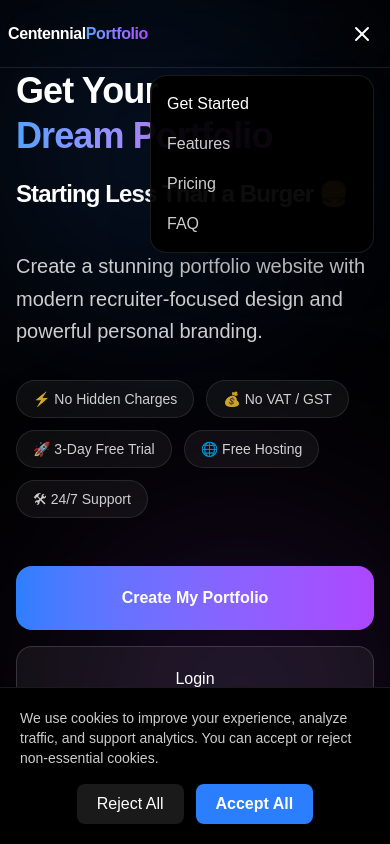
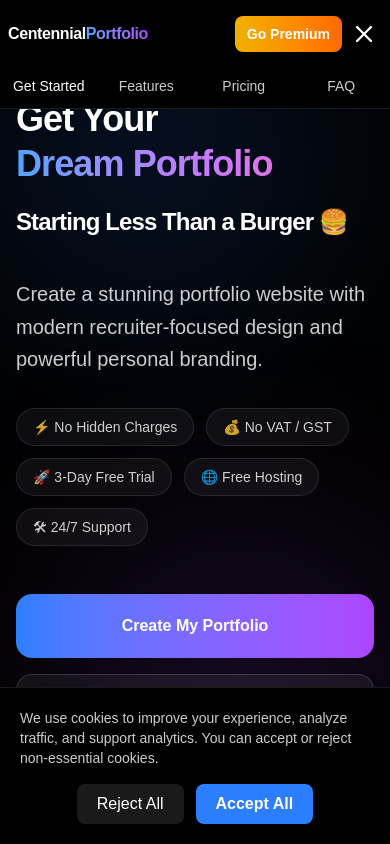
Before and after one commit to mabbascentennialinfotech-gif/Cent_prj3, a React (Vite) app in the folder frontend/: page / in a window 390 px wide. Both pictures are taken after a click on the button 362 px from the left and 33 px from the top of the page. Shown: the top 844 px of the page. Built offline with nearby package versions, Linux system fonts and the light colour scheme; no server answers.

Commit message:
Update Home.jsx

```diff
--- a/frontend/src/pages/Home.jsx
+++ b/frontend/src/pages/Home.jsx
@@ -19,12 +19,17 @@ import { useNavigate } from "react-router-dom";
 import { doc, getDoc, setDoc } from "firebase/firestore";
 import { auth, db } from "../services/firebase";
 import { onAuthStateChanged } from "firebase/auth";
+import { signOut } from "firebase/auth";
 export default function Home() {
   const [mobileMenu, setMobileMenu] = useState(false);
   const [isPremium, setIsPremium] = useState(false);
   const [loading, setLoading] = useState(true);
+  const [hasSubdomain, setHasSubdomain] = useState(false);
+  const [userData, setUserData] = useState(null);
+  const [userMenu, setUserMenu] = useState(false);
 
   const navigate = useNavigate();
+  const firstName = userData?.name?.split(" ")[0] || "";
   const [show, setShow] = useState(false);
 
   useEffect(() => {
@@ -35,10 +40,12 @@ export default function Home() {
     window.addEventListener("scroll", handleScroll);
     return () => window.removeEventListener("scroll", handleScroll);
   }, []);
+
   useEffect(() => {
     const unsubscribe = onAuthStateChanged(auth, async (user) => {
       if (!user) {
         setIsPremium(false);
+        setUserData(null);
         setLoading(false);
         return;
       }
@@ -49,9 +56,10 @@ export default function Home() {
         const userSnap = await getDoc(userRef);
 
         if (userSnap.exists()) {
-          const userData = userSnap.data();
+          const data = userSnap.data();
 
-          setIsPremium(userData.premium === true);
+          setUserData(data);
+          setIsPremium(data.premium === true);
         }
       } catch (error) {
         console.log(error);
@@ -62,8 +70,9 @@ export default function Home() {
 
     return () => unsubscribe();
   }, []);
+
   return (
-    <div className="min-h-screen bg-black text-white overflow-hidden">
+    <div className="min-h-screen bg-black text-white overflow-x-hidden">
       {show && (
         <div className="fixed bottom-8 right-0 z-50">
           <button
@@ -87,52 +96,12 @@ export default function Home() {
       <div className="absolute bottom-0 right-0 w-[300px] h-[300px] sm:w-[500px] sm:h-[500px] lg:w-[700px] lg:h-[700px] bg-purple-500/20 rounded-full blur-[120px]"></div>
 
       {/* NAVBAR */}
-      <nav className="relative z-20 flex items-center justify-between px-6 md:px-16 lg:px-28 py-6 border-b border-white/10 backdrop-blur-xl">
-        {mobileMenu && (
-          <div className="absolute top-full right-4 mt-2 w-56 md:hidden bg-black/95 backdrop-blur-xl border border-white/10 rounded-2xl shadow-2xl z-50">
-            <div className="flex flex-col p-4 gap-4">
-              <button
-                onClick={() => {
-                  document
-                    .getElementById("hero")
-                    ?.scrollIntoView({ behavior: "smooth" });
-                  setMobileMenu(false);
-                }}
-                className="text-left text-white hover:text-blue-400"
-              >
-                Get Started
-              </button>
-
-              <a
-                href="#features"
-                onClick={() => setMobileMenu(false)}
-                className="text-white/80 hover:text-white"
-              >
-                Features
-              </a>
-
-              <a
-                href="#pricing"
-                onClick={() => setMobileMenu(false)}
-                className="text-white/80 hover:text-white"
-              >
-                Pricing
-              </a>
-
-              <a
-                href="#faq"
-                onClick={() => setMobileMenu(false)}
-                className="text-white/80 hover:text-white"
-              >
-                FAQ
-              </a>
-            </div>
-          </div>
-        )}
-        <div>
+      <div className="sticky-nav w-full bg-black/95 backdrop-blur-xl border-b border-white/10 md:bg-black/95 md:backdrop-blur-xl md:border-b md:border-white/10">
+        <nav className="max-w-[1400px] mx-auto flex items-center justify-between px-4 md:px-10 lg:px-20 py-3 gap-4">
+          <div className="flex-shrink-0">
             <h1 className="text-[18px] sm:text-2xl md:text-3xl font-black tracking-tight whitespace-nowrap">
               Centennial
-            <span className="bg-gradient-to-r from-blue-400 to-purple-500 text-transparent bg-clip-text">
+              <span className=" bg-gradient-to-r from-blue-400 to-purple-500 text-transparent bg-clip-text">
                 Portfolio
               </span>
             </h1>
@@ -142,7 +111,7 @@ export default function Home() {
             </p>
           </div>
 
-        <div className="hidden md:flex items-center gap-8 text-white/80 nav-links">
+          <div className="hidden md:flex flex-1 items-center justify-center gap-6 text-white/80 nav-links">
             <button
               onClick={() =>
                 document
@@ -165,29 +134,138 @@ export default function Home() {
             <a href="#faq" className="hover:text-white transition-colors">
               FAQ
             </a>
+            {auth.currentUser && (
+              <a
+                href="/retrieve-domain"
+                className="hover:text-white transition-colors"
+              >
+                My Domains
+              </a>
+            )}
           </div>
 
-        <div className="flex items-center gap-3 nav-right">
-          {!loading && !isPremium && (
+          <div className="flex items-center gap-3 nav-right flex-shrink-0">
+            {(!userData || userData.premium !== true) && (
               <button
                 onClick={() => navigate("/pricing")}
-              className="go-premium-btn bg-gradient-to-r from-yellow-500 to-orange-500 px-3 py-2 md:px-6 md:py-3 rounded-xl md:rounded-2xl text-sm md:text-base font-semibold transition-all shadow-2xl"
+                className="hidden md:block go-premium-btn bg-gradient-to-r from-yellow-500 to-orange-500 px-3 py-2 md:px-6 md:py-3 rounded-xl md:rounded-2xl text-sm  md:text-base font-semibold transition-all shadow-2xl md:block "
+              >
+                Go Premium
+              </button>
+            )}
+
+            {/* Show avatar for any logged-in user */}
+            {userData && (
+              <div className="relative">
+                <button
+                  onClick={() => setUserMenu(!userMenu)}
+                  className="flex items-center gap-1 md:gap-2"
+                >
+                  <div className="flex-shrink-0 w-8 h-8 md:w-9 md:h-9 rounded-full bg-gradient-to-r from-blue-500 to-purple-500 flex items-center justify-center text-white text-sm font-bold">
+                    {userData.name?.charAt(0).toUpperCase()}
+                  </div>
+
+                  <span className="hidden md:block text-white">
+                    {firstName}
+                  </span>
+                </button>
+
+                {userMenu && (
+                  <div className="absolute -right-20 mt-3 w-50 bg-black border border-white/10 rounded-xl shadow-xl p-3 z-50">
+                    <div className="mb-3 border-b border-white/10 pb-3">
+                      <p className="text-white font-semibold break-words">
+                        {userData?.name}
+                      </p>
+
+                      <p className="text-white/50 text-sm break-words">
+                        {userData?.email}
+                      </p>
+                    </div>
+
+                    <button
+                      onClick={() => navigate("/retrieve-domain")}
+                      className="w-full text-left px-3 py-2 rounded-lg hover:bg-white/10"
+                    >
+                      My Domains
+                    </button>
+
+                    <button
+                      onClick={async () => {
+                        await signOut(auth);
+                        setUserMenu(false);
+                      }}
+                      className="w-full text-left px-3 py-2 rounded-lg text-red-400 hover:bg-white/10"
+                    >
+                      Logout
+                    </button>
+                  </div>
+                )}
+              </div>
+            )}
+
+            {/* Show Go Premium only if NOT premium */}
+            <div className="flex items-center gap-2">
+              {(!userData || userData.premium !== true) && (
+                <button
+                  onClick={() => navigate("/pricing")}
+                  className="md:hidden bg-gradient-to-r from-yellow-500 to-orange-500 px-3 py-2 rounded-lg text-sm font-semibold"
                 >
                   Go Premium
                 </button>
               )}
 
               <button
-            className="md:hidden hamburger-btn"
+                className="block md:hidden"
                 onClick={() => setMobileMenu(!mobileMenu)}
               >
                 {mobileMenu ? <X size={28} /> : <Menu size={28} />}
               </button>
             </div>
+          </div>
         </nav>
 
+        {/* Mobile Menu - Sticky below navbar */}
+        {mobileMenu && (
+          <div className="md:hidden bg-black/95 backdrop-blur-xl -mt-1 border-0">
+            <div className="flex flex-row flex-wrap items-stretch p-0 gap-0">
+              <button
+                onClick={() => {
+                  document
+                    .getElementById("hero")
+                    ?.scrollIntoView({ behavior: "smooth" });
+                }}
+                className="flex-1 min-w-[70px] text-center text-sm text-white hover:text-blue-400 px-2 py-3 rounded-lg hover:bg-white/10"
+              >
+                Get Started
+              </button>
+
+              <a
+                href="#features"
+                className="flex-1 min-w-[70px] text-center text-sm text-white/80 hover:text-white px-2 py-3 rounded-lg hover:bg-white/10"
+              >
+                Features
+              </a>
+
+              <a
+                href="#pricing"
+                className="flex-1 min-w-[70px] text-center text-sm text-white/80 hover:text-white px-2 py-3 rounded-lg hover:bg-white/10"
+              >
+                Pricing
+              </a>
+
+              <a
+                href="#faq"
+                className="flex-1 min-w-[70px] text-center text-sm text-white/80 hover:text-white px-2 py-3 rounded-lg hover:bg-white/10"
+              >
+                FAQ
+              </a>
+            </div>
+          </div>
+        )}
+      </div>
+
       {/* HERO SECTION */}
-      <section className="relative z-10 px-6 md:px-16 lg:px-28">
+      <section className="home-main-content relative z-10 px-6 md:px-16 lg:px-28">
         <div className="max-w-[1400px] mx-auto grid lg:grid-cols-2 gap-10 lg:gap-20 items-center">
           {/* LEFT */}
           <div className="flex flex-col justify-center lg:min-h-[650px]">
@@ -274,7 +352,7 @@ export default function Home() {
               {/* HEADER */}
               <div className="flex items-center justify-between mb-8">
                 <div>
-                  <h3 className="text-3xl font-black">Michael Anderson</h3>
+                  <h3 className="text-3xl font-black">Emma Johnson</h3>
 
                   <p className="text-white/70 mt-2">Senior UI/UX Designer</p>
 
@@ -391,7 +469,7 @@ export default function Home() {
       {/* FEATURES */}
       <section
         id="features"
-        className="relative z-10 px-6 md:px-16 lg:px-28 py-10 "
+        className="scroll-mt-24 relative z-10 px-6 md:px-16 lg:px-28 py-10 "
       >
         <div className="max-w-[1400px] mx-auto">
           <div className="text-center mb-24">
@@ -457,7 +535,7 @@ export default function Home() {
       {/* PRICING */}
       <section
         id="pricing"
-        className="relative z-10 px-6 md:px-16 lg:px-28 py-8 border-t border-white/[0.03]"
+        className="scroll-mt-24 relative z-10 px-6 md:px-16 lg:px-28 py-8 border-t border-white/[0.03]"
       >
         <div className="max-w-[1400px] mx-auto">
           <div className="text-center mb-20">
@@ -558,7 +636,7 @@ export default function Home() {
       {/* FAQ SECTION */}
       <section
         id="faq"
-        className="relative z-10 px-6 md:px-16 lg:px-28 py-8 border-t border-white/[0.03]"
+        className="scroll-mt-24 relative z-10 px-6 md:px-16 lg:px-28 py-8 border-t border-white/[0.03]"
       >
         <div className="max-w-5xl mx-auto">
           {/* HEADING */}
```
Lines whose indentation alone changed are shown as unchanged.
